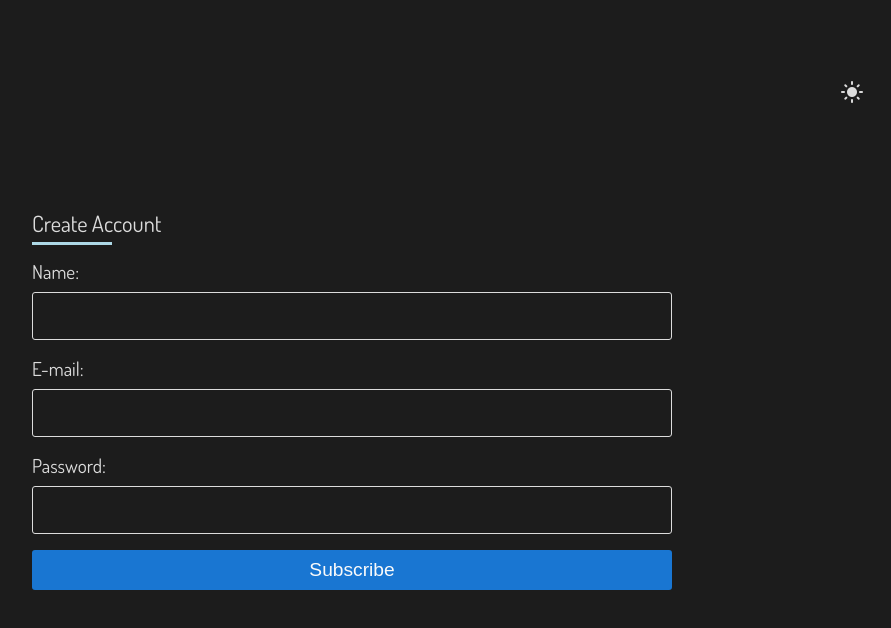
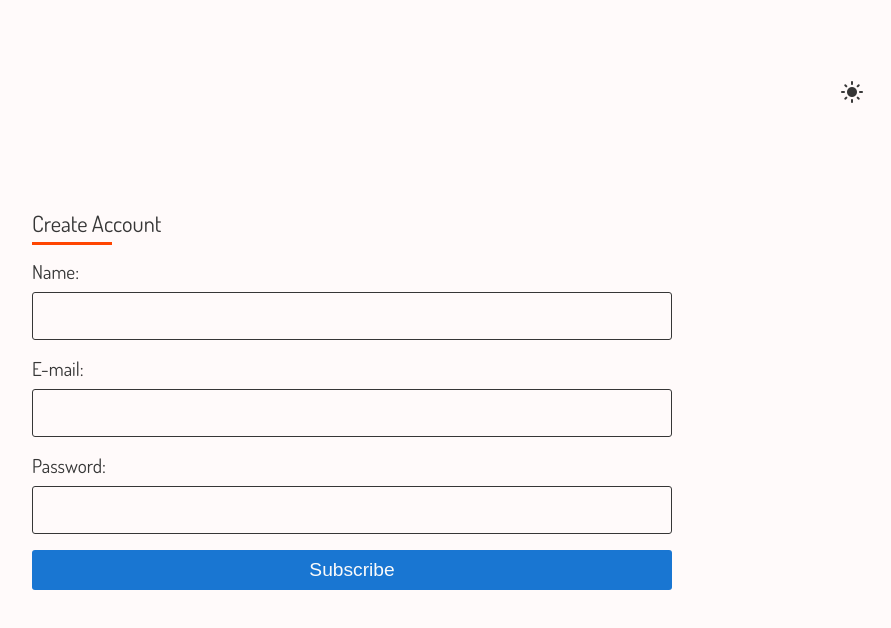
Before and after one commit to NataliaFrancisca/simple-form-react, a React (Create React App) app: page / in a window 1280 px wide. Shown: the top 628 px of the page, without its empty margins (288-1179 px from the left). Built offline with nearby package versions, Linux system fonts and the light colour scheme.

Commit message:
fixing the theme rules

```diff
--- a/src/App.js
+++ b/src/App.js
@@ -11,15 +11,16 @@ function App() {
 
   const darkModeRules = {
     name: "dark_mode",
-    styleRules: {fg: '#363636', bg: "#FFFAFA", hv: "orangered"}
+    styleRules: {fg: "#DCDCDC", bg: '#1C1C1C', hv: "lightblue", error: "#FF4E56"}
+
   }
 
   const lightModeRules = {
       name: "light_mode",
-      styleRules: {fg: "#DCDCDC", bg: '#1C1C1C', hv: "lightblue"}
+      styleRules: {fg: '#363636', bg: "#FFFAFA", hv: "orangered", error: "#CD1C24"}
   }
 
-  const [stateMode, setStateMode] = useState(lightModeRules);
+   const [stateMode, setStateMode] = useState(lightModeRules);
 
   return (
     <Context.Provider value={{stateMode, setStateMode, darkModeRules, lightModeRules}}>
```
